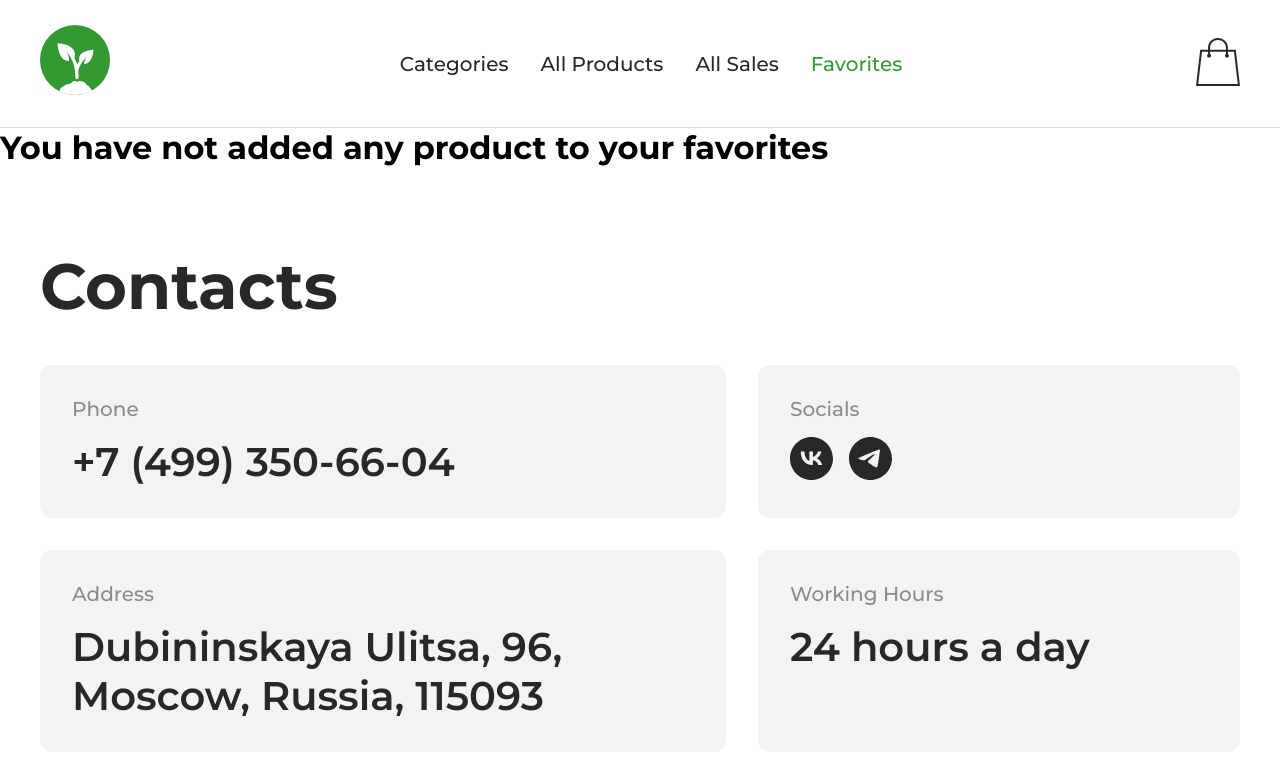
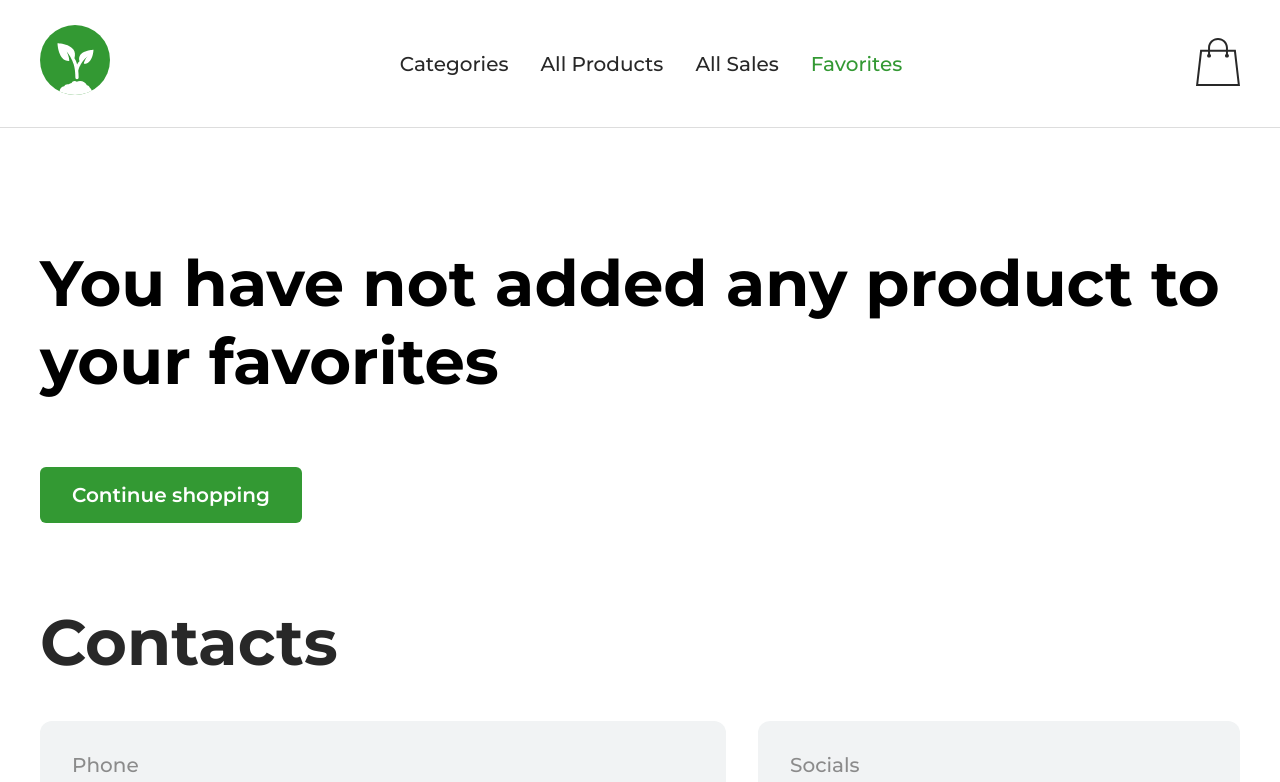
Before and after one commit to alkopotov/angular_garden_shop, an Angular app: page /favorites in a window 1280 px wide. Shown: the top 782 px of the page. Built offline with nearby package versions, Linux system fonts and the light colour scheme; no server answers.

Commit message:
Favorites page added

```diff
--- a/src/app/pages/favorites-page/favorites-page.component.css
+++ b/src/app/pages/favorites-page/favorites-page.component.css
@@ -0,0 +1,40 @@
+.favorites-page__title {
+  max-width: 1440px;
+  font-size: 64px;
+  font-weight: 700;
+  margin: 244px auto 40px auto;
+  padding-left: 40px;
+}
+
+.favorites-page {
+  width: 100%;
+  max-width: 1440px;
+  margin: auto;
+}
+
+.favorites-page__no-products {
+  max-width: 1440px;
+  font-size: 64px;
+  font-weight: 700;
+  margin: 244px auto 40px auto;
+}
+
+.favorites-page__button {
+ background-color: var(--color-green);
+ color: white;
+ padding: 16px 32px;
+ border: none;
+ border-radius: var(--radius-small);
+ margin-left: 40px;
+ cursor: pointer;
+ font-size: 20px;
+ font-weight: 600;
+}
+
+.favorites-page__viewed-title {
+  max-width: 1440px;
+  font-size: 48px;
+  font-weight: 600;
+  margin: 40px auto 40px auto;
+  padding-left: 40px;
+}
--- a/src/app/pages/favorites-page/favorites-page.component.html
+++ b/src/app/pages/favorites-page/favorites-page.component.html
@@ -1,12 +1,18 @@
 @if(favoritesStorageService.productsInFavorites.length > 0) {
-
-  <h1 class="product-list-page__title">Your favorites</h1>
-  <main class="product-list-page">
+  <h1 class="favorites-page__title">Your favorites</h1>
+  <main class="favorites-page">
     <app-product-list [products]="favoritesStorageService.favoritesProductList"></app-product-list>
   </main>
 
 } @else {
-  <div class="product-list-page__no-products">
-  <h1>You have not added any product to your favorites</h1>
+  <div class="favorites-page__no-products">
+    <h1 class="favorites-page__title">You have not added any product to your favorites</h1>
+    <button class="favorites-page__button" (click)="handleContinueShopping()">Continue shopping</button>
   </div>
+  @if(loggerViewedService.productsInViewed > 0) {
+    <div class="favorites-page-viewed">
+      <h2 class="favorites-page__viewed-title">...but you have viewed these products:</h2>
+      <app-product-list [products]="loggerViewedService.viewedProductList"></app-product-list>
+    </div>
+  }
 }
--- a/src/app/pages/favorites-page/favorites-page.component.ts
+++ b/src/app/pages/favorites-page/favorites-page.component.ts
@@ -3,6 +3,9 @@ import { ProductListComponent } from '../../components/product-list/product-list
 import { FilterElemComponent } from '../../components/filter-elem/filter-elem.component';
 import { DataSourceService } from '../../services/data-source.service';
 import { FavoritesStorageService } from '../../services/favorites-storage.service';
+import { LoggerViewedService } from '../../services/logger-viewed.service';
+import { Router } from '@angular/router';
+
 
 
 @Component({
@@ -17,12 +20,16 @@ export class FavoritesPageComponent implements OnInit{
   constructor(
     private _dataSourceService: DataSourceService,
     public favoritesStorageService: FavoritesStorageService,
+    public loggerViewedService: LoggerViewedService,
+    private _router: Router,
   ) { }
 
 
+  public handleContinueShopping(): void {
+    this._router.navigate(['/products/all']);
+  }
 
   ngOnInit(): void {
     this._dataSourceService.getProducts();
   }
-
 }
--- a/src/app/pages/product-item-page/product-item-page.component.ts
+++ b/src/app/pages/product-item-page/product-item-page.component.ts
@@ -5,6 +5,7 @@ import { CartStorageService } from '../../services/cart-storage.service';
 import { ActivatedRoute, Router } from '@angular/router';
 import { AsyncPipe, CurrencyPipe, PercentPipe } from '@angular/common';
 import { MatProgressSpinnerModule } from '@angular/material/progress-spinner';
+import { LoggerViewedService } from '../../services/logger-viewed.service';
 
 
 @Component({
@@ -19,7 +20,8 @@ export class ProductItemPageComponent implements OnInit, OnDestroy, AfterViewIni
     private _cartStorageService: CartStorageService,
     public dataSourceService: DataSourceService,
     private _routes: ActivatedRoute,
-    private _router: Router
+    private _router: Router,
+    private _loggerViewedService: LoggerViewedService,
 
   ) { }
 
@@ -52,8 +54,11 @@ export class ProductItemPageComponent implements OnInit, OnDestroy, AfterViewIni
 
   ngAfterViewInit(): void {
     this._subscription = this.product$.subscribe((data: any) => {
+
       if (data.message === "product not found") {
         this._router.navigate(['/not-found']);
+      } else {
+        this._loggerViewedService.handleViewed(data[0].id);
       }
     });
   }
--- a/src/app/services/favorites-storage.service.ts
+++ b/src/app/services/favorites-storage.service.ts
@@ -9,12 +9,12 @@ import { DataSourceService, Product } from './data-source.service';
 export class FavoritesStorageService {
 
   constructor(
-    @Inject(PLATFORM_ID) private platformId: Object,
+    @Inject(PLATFORM_ID) private _platformId: Object,
     private _dataSourceService: DataSourceService) { }
 
 
   private _saveToFavorites(id: number): void {
-    if (isPlatformBrowser(this.platformId)) {
+    if (isPlatformBrowser(this._platformId)) {
       let products = JSON.parse(localStorage.getItem('favorites') as string) || [];
       if (!products.includes(id)) {
         products.push(id);
@@ -24,7 +24,7 @@ export class FavoritesStorageService {
   }
 
   private _deleteFromFavorites(id: number): void {
-    if (isPlatformBrowser(this.platformId)) {
+    if (isPlatformBrowser(this._platformId)) {
       let products = JSON.parse(localStorage.getItem('favorites') as string) || [];
       products = products.filter((product: number) => product !== id);
       localStorage.setItem('favorites', JSON.stringify(products));
@@ -33,7 +33,7 @@ export class FavoritesStorageService {
 
   // Меняет состояние в избранном по переданному id
   public handleFavorites(id: number): void {
-    if (isPlatformBrowser(this.platformId)) {
+    if (isPlatformBrowser(this._platformId)) {
       if (this.includedInFavorites(id)) {
         this._deleteFromFavorites(id);
       } else {
@@ -44,7 +44,7 @@ export class FavoritesStorageService {
 
   // Возвращает массив id продуктов из избранного
   public get productsInFavorites(): number[] {
-    if (isPlatformBrowser(this.platformId)) {
+    if (isPlatformBrowser(this._platformId)) {
       let products = JSON.parse(localStorage.getItem('favorites') as string) || [];
       return products;
     }
@@ -58,7 +58,7 @@ export class FavoritesStorageService {
 
   // Проверяет наличие продукта в избранном по переданному id
   public includedInFavorites(id: number): boolean {
-    if (isPlatformBrowser(this.platformId)) {
+    if (isPlatformBrowser(this._platformId)) {
       let products = JSON.parse(localStorage.getItem('favorites') as string) || [];
       return products.includes(id);
     }
--- /dev/null
+++ b/src/app/services/logger-viewed.service.ts
@@ -0,0 +1,46 @@
+import { Inject, Injectable, PLATFORM_ID } from '@angular/core';
+import { DataSourceService, Product } from './data-source.service';
+import { isPlatformBrowser } from '@angular/common';
+
+
+@Injectable({
+  providedIn: 'root'
+})
+export class LoggerViewedService {
+
+  constructor(
+    @Inject(PLATFORM_ID) private _platformId: Object,
+    private _dataSourceService: DataSourceService
+  ) { }
+
+  public handleViewed(id: number): void {
+    if (isPlatformBrowser(this._platformId)) {
+      let products = JSON.parse(sessionStorage.getItem('viewed') as string) || [];
+      if (!products.includes(id)) {
+        products.push(id);
+        sessionStorage.setItem('viewed', JSON.stringify(products));
+      }
+    }
+  }
+
+  public isViewed(id: number): boolean {
+    if (isPlatformBrowser(this._platformId)) {
+      let products = JSON.parse(sessionStorage.getItem('viewed') as string) || [];
+      return products.includes(id);
+    }
+    return false;
+  }
+
+  public get productsInViewed(): number {
+    if (isPlatformBrowser(this._platformId)) {
+      let products = JSON.parse(sessionStorage.getItem('viewed') as string) || [];
+      return products.length;
+    }
+    return 0;
+  }
+
+
+  public get viewedProductList(): Product[] {
+    return this._dataSourceService.products.filter((product: Product) => this.isViewed(product.id));
+  }
+}
```
